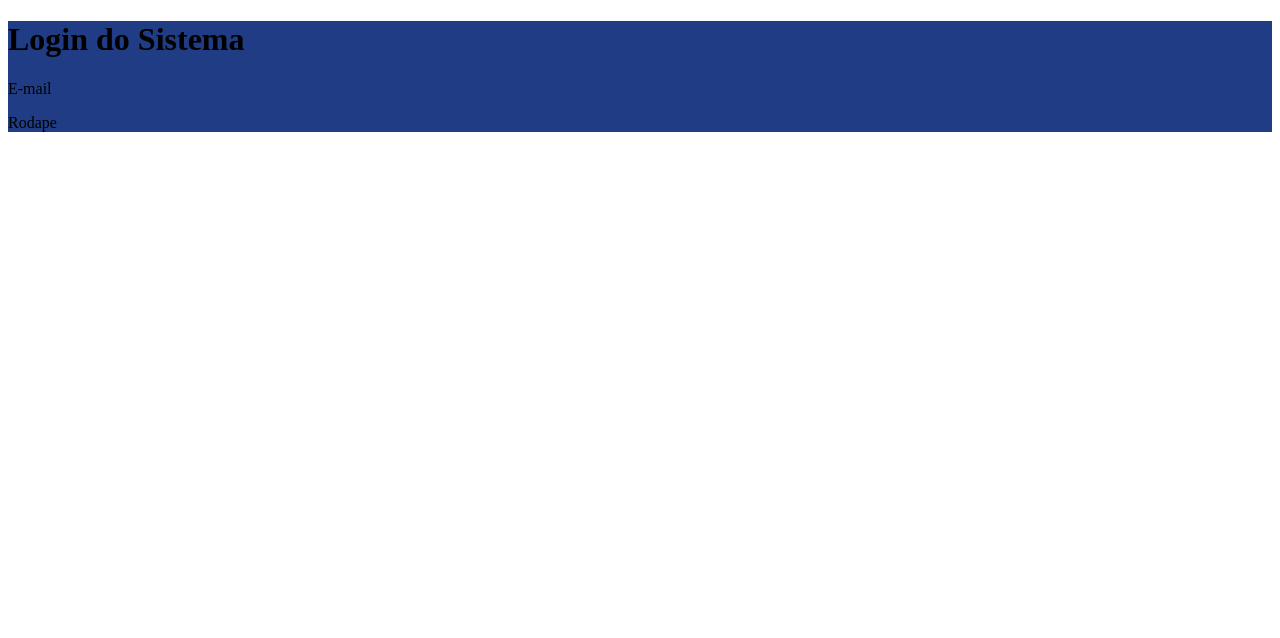
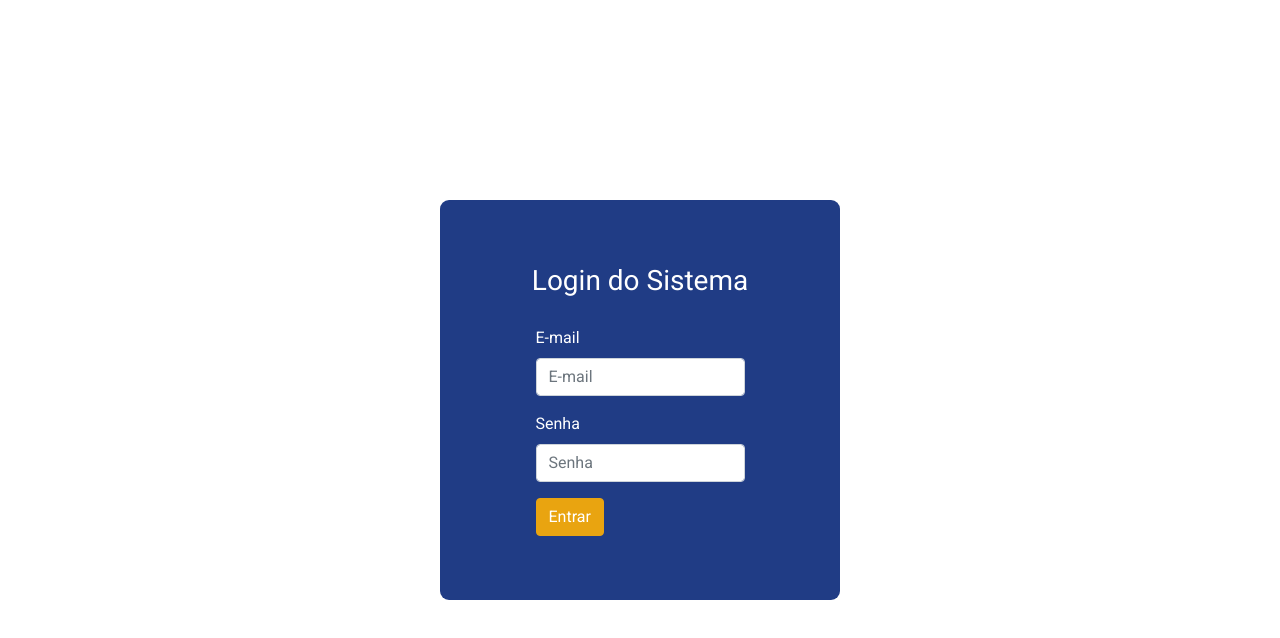
Before and after one commit to lamas250/laravel-vue-frontend, a Vue app: page / in a window 1280 px wide. Shown: the top 638 px of the page. Built offline with nearby package versions, Linux system fonts and the light colour scheme.

Commit message:
login page and dashboad component

```diff
--- a/package.json
+++ b/package.json
@@ -8,11 +8,13 @@
     "lint": "vue-cli-service lint"
   },
   "dependencies": {
+    "bootstrap": "^4.5.3",
     "core-js": "^3.6.5",
     "vue": "^2.6.11",
     "vue-router": "^3.4.9"
   },
   "devDependencies": {
+    "@fortawesome/fontawesome-free": "^5.15.1",
     "@vue/cli-plugin-babel": "~4.5.0",
     "@vue/cli-plugin-eslint": "~4.5.0",
     "@vue/cli-service": "~4.5.0",
--- a/public/index.html
+++ b/public/index.html
@@ -6,6 +6,18 @@
     <meta name="viewport" content="width=device-width,initial-scale=1.0">
     <link rel="icon" href="<%= BASE_URL %>favicon.ico">
     <title><%= htmlWebpackPlugin.options.title %></title>
+
+    <style>
+      *{
+        margin: 0;
+        padding: 0;
+        text-decoration: none;
+      }
+
+      html, body {
+        height: 100%;
+      }
+    </style>
   </head>
   <body>
     <noscript>
--- a/src/assets/scss/_colors.scss
+++ b/src/assets/scss/_colors.scss
@@ -1,2 +1,4 @@
-$azul: #203c85;
-$laranja: #ffbc02;
+$blue: #203c85;
+$orange: #e9a410;
+$white: #fff;
+$orange-light: #fad05c;
--- a/src/assets/scss/_main.scss
+++ b/src/assets/scss/_main.scss
@@ -1 +1,9 @@
 @import './colors';
+@import url('https://fonts.googleapis.com/css2?family=Roboto:wght@100;400;900&display=swap');
+
+.main{
+    display: flex;
+    font-family: 'Roboto','sans-serif';
+    height: 100vh;
+
+}
--- a/src/main.js
+++ b/src/main.js
@@ -1,6 +1,9 @@
 import Vue from 'vue'
 import App from './App.vue'
 import VueRouter from 'vue-router'
+import 'bootstrap/dist/css/bootstrap.min.css'
+import '@fortawesome/fontawesome-free/css/all.css'
+import '@fortawesome/fontawesome-free/js/all.js'
 
 import LoginComponent from './pages/Login/LoginComponent.vue'
 import HomeComponent from './pages/Home/HomeComponent.vue'
--- /dev/null
+++ b/src/pages/Dashboard/DashboardComponent.vue
@@ -0,0 +1,32 @@
+<template>
+    <div class="main">
+        <div class="sidebar">
+            <SidebarComponent></SidebarComponent>
+        </div>
+
+        <div class="content-right">
+            <div class="nav">
+                <NavbarComponent></NavbarComponent>
+            </div>
+            <div class="pages">
+
+            </div>
+        </div>
+    </div>
+
+</template>
+
+<script>
+import SidebarComponent from "./components/SidebarComponent"
+import NavbarComponent from "./components/NavbarComponent"
+
+export default {
+    name: 'DashboardComponent',
+    components: {
+        SidebarComponent,
+        NavbarComponent,
+    }
+}
+</script>
+
+<style lang="scss" src="./style.scss" scoped/>
--- /dev/null
+++ b/src/pages/Dashboard/components/NavbarComponent.vue
@@ -0,0 +1,36 @@
+<template>
+    <div class="navbar">
+        <h3 class="logo">Logo</h3>
+        <a href="" @click.prevent="logout" class="logout">Sair <i class="fa fa-sign-out-alt"></i></a>
+    </div>
+</template>
+
+<script>
+export default {
+    name: 'NavbarComponent',
+    methods: {
+        logout(){
+            this.$router.push({name: 'login'});
+        }
+    }
+}
+</script>
+
+<style lang="scss">
+.navbar {
+    background-color: #203d85dc;
+
+    .logo {
+        color: #fff
+    }
+
+    .logout {
+        text-decoration: none;
+        color: #fff
+    }
+}
+
+
+
+
+</style>
--- /dev/null
+++ b/src/pages/Dashboard/components/SidebarComponent.vue
@@ -0,0 +1,15 @@
+<template>
+    <div>
+        s
+    </div>
+</template>
+
+<script>
+export default {
+    name: 'SidebarComponent',
+}
+</script>
+
+<style scoped>
+
+</style>
--- /dev/null
+++ b/src/pages/Dashboard/style.scss
@@ -0,0 +1,29 @@
+@import '@/assets/scss/_main';
+
+.main {
+    width: 100%;
+    height: 100vh;
+}
+
+.sidebar {
+    width: 220px;
+    background-color: $blue;
+}
+
+.content-right {
+    width: calc(100% - 220px);
+    height: 100vh;
+}
+
+.navbar {
+    width: 100%;
+    padding: 15px;
+
+}
+
+
+.pages {
+    width: 100%;
+    height: auto;
+    background-color: rgb(183, 234, 247);
+}
--- a/src/pages/Home/HomeComponent.vue
+++ b/src/pages/Home/HomeComponent.vue
@@ -1,10 +1,16 @@
 <template>
-    <p>Dash</p>
+    <div>
+        <DashboardComponent></DashboardComponent>
+    </div>
 </template>
 
 <script>
+import DashboardComponent from '../Dashboard/DashboardComponent'
+
 export default {
-
+    components:{
+        DashboardComponent,
+    }
 }
 </script>
 
--- a/src/pages/Login/LoginComponent.vue
+++ b/src/pages/Login/LoginComponent.vue
@@ -1,21 +1,41 @@
 <template>
-    <div class="login">
-
-        <div class="info">
-            <h1>Login do Sistema</h1>
-            <p>E-mail</p>
+    <div class="main">
+        <div class="login">
+            <div class="content-login">
+                <header>
+                    <h1>Login do Sistema</h1>
+                </header>
+                <div class="form">
+                    <form>
+                        <div class="form-group">
+                            <label for="exampleInputEmail1">E-mail</label>
+                            <input type="email" class="form-control" id="exampleInputEmail1" aria-describedby="emailHelp" placeholder="E-mail">
+                        </div>
+                        <div class="form-group">
+                            <label for="exampleInputPassword1">Senha</label>
+                            <input type="password" class="form-control" id="exampleInputPassword1" placeholder="Senha">
+                        </div>
+                        <button type="submit" class="btn btn-primary" v-on:click.prevent="login" >Entrar</button>
+                    </form>
+                </div>
+            </div>
         </div>
-
-        <div class="footer">
-            <p>Rodape</p>
-        </div>
-
     </div>
 </template>
 
 <script>
 export default {
+    name: 'LoginComponent',
+    data(){
+        return {
 
+        }
+    },
+    methods: {
+        login(){
+            this.$router.push({name:'home'});
+        }
+    }
 }
 </script>
 
--- a/src/pages/Login/style.scss
+++ b/src/pages/Login/style.scss
@@ -1,5 +1,50 @@
 @import '@/assets/scss/_main';
 
 .login {
-    background-color: $azul;
+    display: flex;
+    width: 100%;
+    justify-content: center;
+    align-items: center;
 }
+.content-login {
+    width: 400px;
+    height: 400px;
+    background-color: $blue;
+    border-radius: 9px;
+    display: flex;
+    // para alinhar em coluna
+    flex-direction: column;
+    justify-content: center;
+    align-items: center;
+
+    header {
+        width: 100%;
+        display: flex;
+        justify-content: center;
+
+        h1 {
+            color: $white;
+            font-size: 28px;
+        }
+    }
+
+    .form {
+        margin-top: 20px;
+
+        label {
+            color: $white;
+        }
+
+        button {
+            background-color: $orange;
+
+            border-color: $orange;
+        }
+        button:hover {
+            background-color: $orange-light;
+        }
+
+
+
+    }
+}
```
Also changed, not shown: 1 other file (tests, documents, lock files or other folders).
